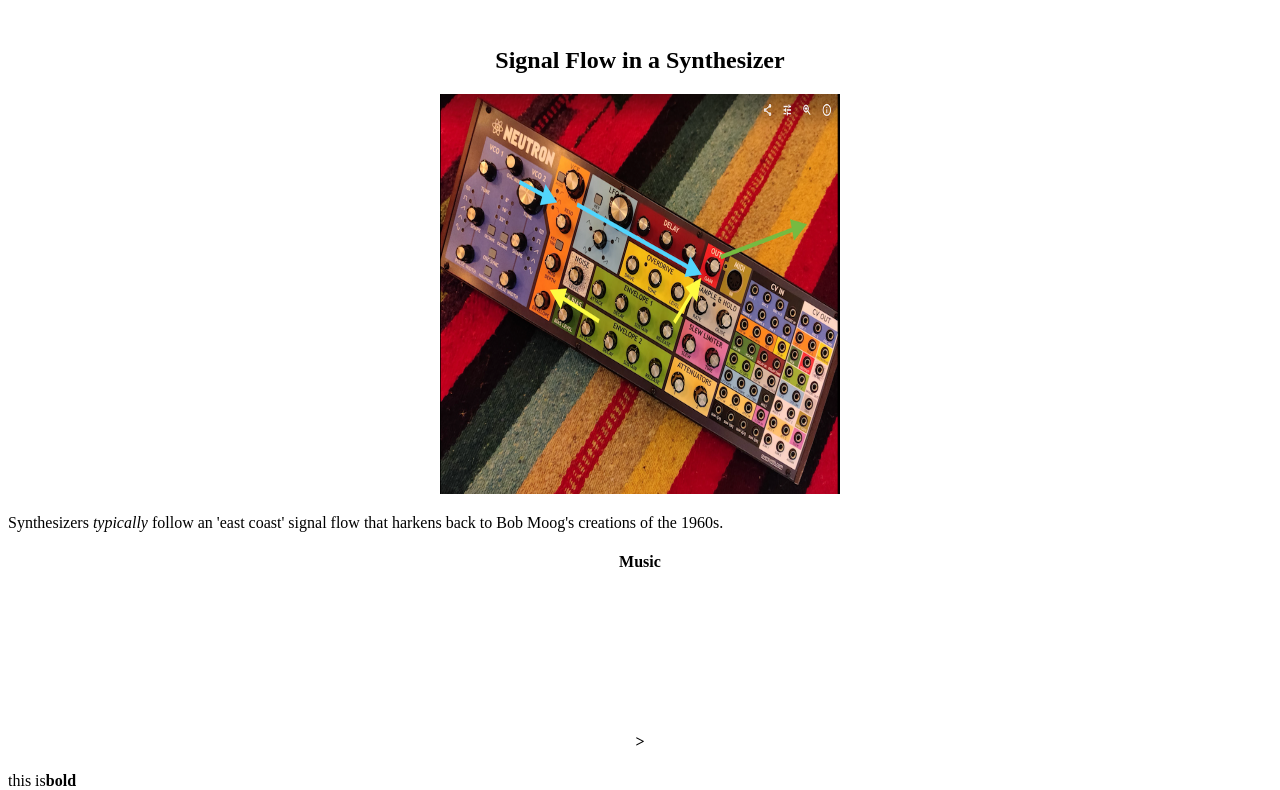
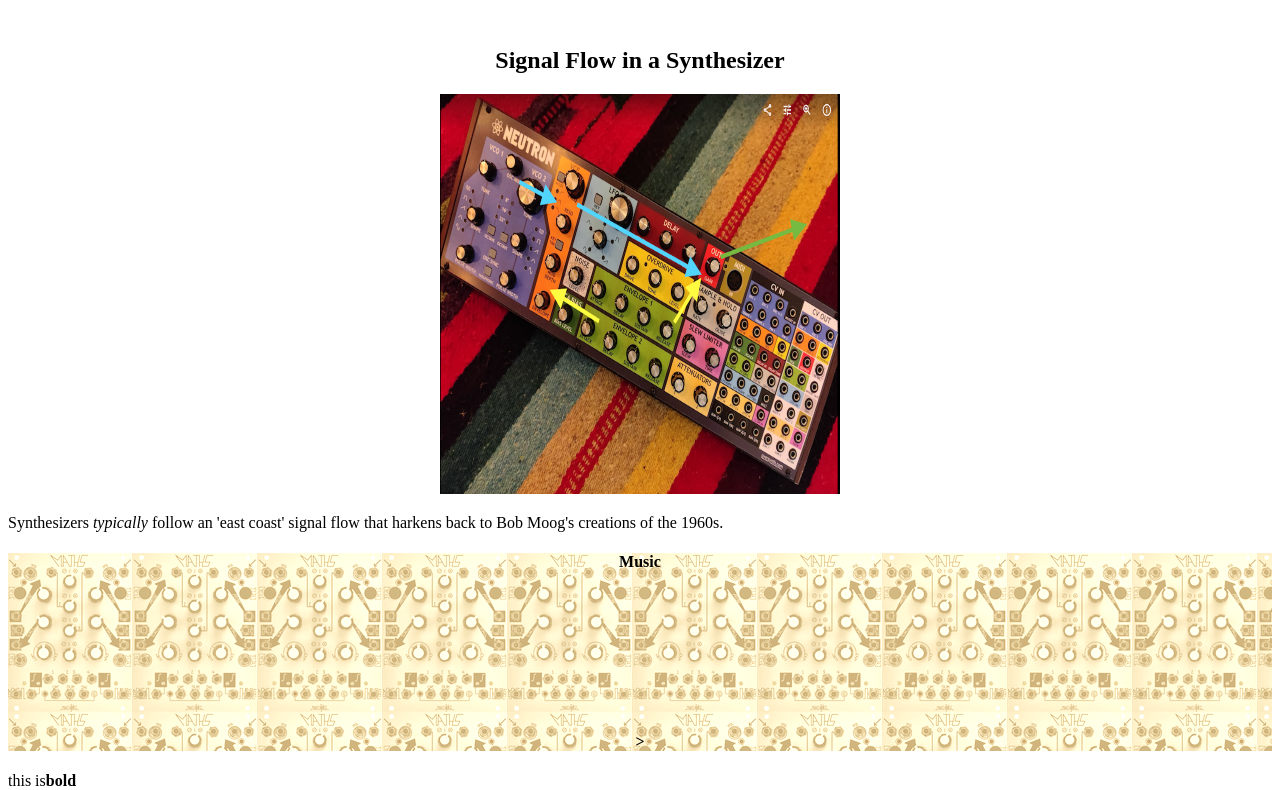
Before and after one commit to spinningbrian/spinningbrian.github.io, a plain HTML site: page index.html in a window 1280 px wide. Shown: the part 382-1172 px from the top of the page. Drawn offline with Linux system fonts and the light colour scheme.

Commit message:
Update style.css

```diff
--- a/style.css
+++ b/style.css
@@ -2,3 +2,8 @@
   height: 100%;
   width: 100%;
 }
+
+/* write comments */
+h4{
+  background-image: url('maths.png');
+  }
```
